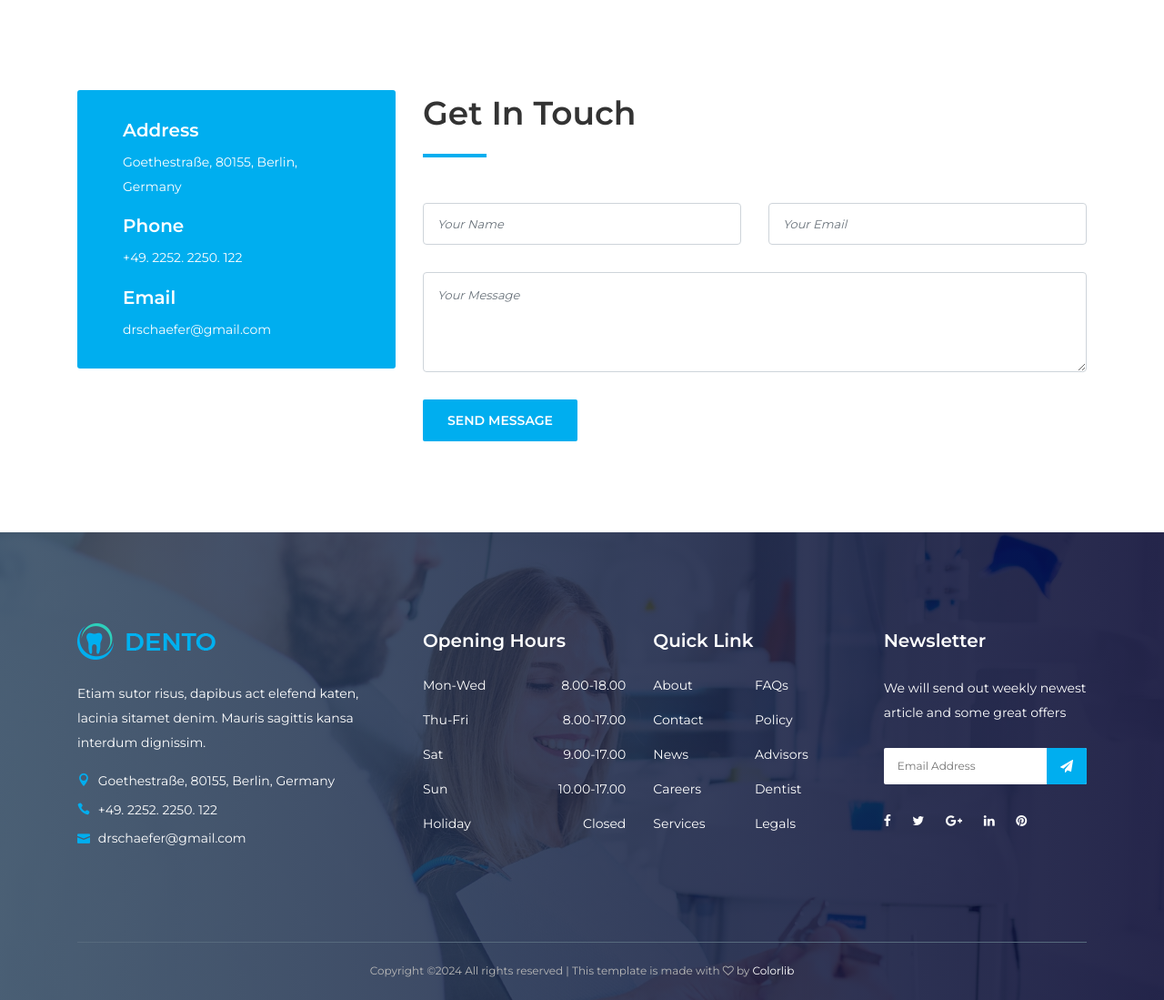
After one commit to Shilpajordan/Django-webdvelopment, a Django app: template consult/website/templates/contact.html in a window 1280 px wide. The commit adds this page. Shown: the part 932-2031 px from the top of the page at 91% size. Run offline with Django 3.2, Linux system fonts and the light colour scheme; the template is opened without the code that fills it, so the values that code supplies are empty; some libraries are stand-ins or nearby versions; some web fonts are replaced.

Commit message:
editing the contact Page

```diff
--- /dev/null
+++ b/consult/website/templates/contact.html
@@ -0,0 +1,338 @@
+{% load static %}
+
+
+<!DOCTYPE html>
+<html lang="en">
+
+<head>
+  <meta charset="UTF-8">
+  <meta name="description" content="Dento - Dentist &amp; Medical HTML Template">
+  <meta http-equiv="X-UA-Compatible" content="IE=edge">
+  <meta name="viewport" content="width=device-width, initial-scale=1, shrink-to-fit=no">
+
+  <!-- Title -->
+  <title>Dento - Dentist &amp; Medical HTML Template</title>
+
+  <!-- Favicon -->
+  <link rel="icon" href="{% static 'website//img/core-img/favicon.ico' %}">
+
+  <!-- Core Stylesheet -->
+  <link rel="stylesheet" href="{% static 'website/css/style.css' %}">
+
+</head>
+
+<body>
+  <!-- Preloader -->
+  <div id="preloader">
+    <div class="preload-content">
+      <div id="dento-load"></div>
+    </div>
+  </div>
+
+  <!-- ***** Header Area Start ***** -->
+  <header class="header-area">
+    <!-- Top Header Area -->
+    <div class="top-header-area">
+      <div class="container h-100">
+        <div class="row h-100 align-items-center">
+          <!-- Top Content -->
+          <div class="col-6 col-md-9 col-lg-8">
+            <div class="top-header-content">
+              <a href="#" data-toggle="tooltip" data-placement="bottom" title="28 Jackson Street, Chicago, 7788569 USA"><i class="fa fa-map-marker"></i> <span>28 Jackson Street, Chicago, 7788569 USA</span></a>
+              <a href="#" data-toggle="tooltip" data-placement="bottom" title="info.dento@gmail.com"><i class="fa fa-envelope"></i> <span>info.dento@gmail.com</span></a>
+            </div>
+          </div>
+          <!-- Top Header Social Info -->
+          <div class="col-6 col-md-3 col-lg-4">
+            <div class="top-header-social-info text-right">
+              <a href="#" data-toggle="tooltip" data-placement="bottom" title="Facebook"><i class="fa fa-facebook"></i></a>
+              <a href="#" data-toggle="tooltip" data-placement="bottom" title="Twitter"><i class="fa fa-twitter"></i></a>
+              <a href="#" data-toggle="tooltip" data-placement="bottom" title="Google Plus"><i class="fa fa-google-plus"></i></a>
+              <a href="#" data-toggle="tooltip" data-placement="bottom" title="Linkedin"><i class="fa fa-linkedin"></i></a>
+              <a href="#" data-toggle="tooltip" data-placement="bottom" title="Pinterest"><i class="fa fa-pinterest"></i></a>
+            </div>
+          </div>
+        </div>
+      </div>
+    </div>
+    <!-- Top Header End -->
+
+    <!-- Main Header Start -->
+    <div class="main-header-area">
+      <div class="classy-nav-container breakpoint-off">
+        <div class="container">
+          <!-- Classy Menu -->
+          <nav class="classy-navbar justify-content-between" id="dentoNav">
+
+            <!-- Logo -->
+            <a class="nav-brand" href="index.html"><img src="{% static 'website//img/core-img/logo.png' %}" alt=""></a>
+
+            <!-- Navbar Toggler -->
+            <div class="classy-navbar-toggler">
+              <span class="navbarToggler"><span></span><span></span><span></span></span>
+            </div>
+
+            <!-- Menu -->
+            <div class="classy-menu">
+
+              <!-- Close Button -->
+              <div class="classycloseIcon">
+                <div class="cross-wrap"><span class="top"></span><span class="bottom"></span></div>
+              </div>
+
+              <!-- Nav Start -->
+              <div class="classynav">
+                <ul id="nav">
+                  <li><a href="index.html">Home</a></li>
+                  <li><a href="#">Pages</a>
+                    <ul class="dropdown">
+                      <li><a href="index.html">- Home</a></li>
+                      <li><a href="about.html">- About Us</a></li>
+                      <li><a href="service.html">- Service</a></li>
+                      <li><a href="pricing.html">- Pricing</a></li>
+                      <li><a href="blog.html">- Blog</a></li>
+                      <li><a href="blog-details.html">- Blog Details</a></li>
+                      <li><a href="contact.html">- Contact</a></li>
+                      <li><a href="#">- Dropdown</a>
+                        <ul class="dropdown">
+                          <li><a href="#">- Dropdown Item</a></li>
+                          <li><a href="#">- Dropdown Item</a>
+                            <ul class="dropdown">
+                              <li><a href="#">- Even Dropdown</a></li>
+                              <li><a href="#">- Even Dropdown</a></li>
+                              <li><a href="#">- Even Dropdown</a></li>
+                              <li><a href="#">- Even Dropdown</a></li>
+                            </ul>
+                          </li>
+                          <li><a href="#">- Dropdown Item</a></li>
+                          <li><a href="#">- Dropdown Item</a></li>
+                        </ul>
+                      </li>
+                    </ul>
+                  </li>
+                  <li><a href="about.html">About</a></li>
+                  <li><a href="service.html">Service</a></li>
+                  <li><a href="pricing.html">Pricing</a></li>
+                  <li><a href="#">Blog</a>
+                    <ul class="dropdown">
+                      <li><a href="blog.html">- Blog</a></li>
+                      <li><a href="blog-details.html">- Blog Details</a></li>
+                    </ul>
+                  </li>
+                  <li><a href="./contact.html">Contact</a></li>
+                </ul>
+              </div>
+              <!-- Nav End -->
+            </div>
+
+            <!-- Booking Now Button -->
+            <a href="#" class="btn dento-btn booking-btn">Booking Now</a>
+          </nav>
+        </div>
+      </div>
+    </div>
+  </header>
+  <!-- ***** Header Area End ***** -->
+
+  <!-- ***** Breadcrumb Area Start ***** -->
+  <div class="breadcumb-area bg-img bg-gradient-overlay" style="background-image: url({% static 'website/img/bg-img/12.jpg' %});">
+    <div class="container h-100">
+      <div class="row h-100 align-items-center">
+        <div class="col-12">
+          <h2 class="title">Contact</h2>
+        </div>
+      </div>
+    </div>
+  </div>
+  <div class="breadcumb--con">
+    <div class="container">
+      <div class="row">
+        <div class="col-12">
+          <nav aria-label="breadcrumb">
+            <ol class="breadcrumb">
+              <li class="breadcrumb-item"><a href="{% url 'home' %}"><i class="fa fa-home"></i> Home</a></li>
+              <li class="breadcrumb-item active" aria-current="page">Contact</li>
+            </ol>
+          </nav>
+        </div>
+      </div>
+    </div>
+  </div>
+  <!-- ***** Breadcrumb Area End ***** -->
+
+  <!-- ***** Contact Area Start ***** -->
+  <section class="dento-contact-area mt-50 mb-100">
+    <div class="container">
+      <div class="row">
+        <div class="col-12">
+          <div class="google-maps mb-100">
+            <iframe src="https://www.google.com/maps/embed?pb=!1m18!1m12!1m3!1d38832.21548946039!2d13.324242636410256!3d52.533190498371425!2m3!1f0!2f0!3f0!3m2!1i1024!2i768!4f13.1!3m3!1m2!1s0x47a851dd8abc4201%3A0x52120465b5fabc0!2sMitte%2C%20Berlin!5e0!3m2!1sen!2sde!4v1709738605457!5m2!1sen!2sde" width="600" height="450" style="border:0;" allowfullscreen="" loading="lazy" referrerpolicy="no-referrer-when-downgrade"></iframe>
+          </div>
+        </div>
+      </div>
+
+      <div class="row">
+        <!-- Contact Information -->
+        <div class="col-12 col-md-4">
+          <div class="contact-information">
+            <h5>Address</h5>
+            <p>Goethestraße, 80155, Berlin, Germany</p>
+
+            <h5>Phone</h5>
+            <p>+49. 2252. 2250. 122</p>
+
+            <h5>Email</h5>
+            <p class="mb-0">drschaefer@gmail.com</p>
+          </div>
+        </div>
+
+        <!-- Contact Form -->
+        <div class="col-12 col-md-8">
+          <div class="contact-form">
+            <!-- Section Heading -->
+            <div class="section-heading">
+              <h2>Get In Touch </h2>
+              <div class="line"></div>
+            </div>
+            <!-- Form -->
+            <form action="{% url 'contact' %}" method="post">
+               {% csrf_token %}
+              <div class="row">
+                <div class="col-lg-6">
+                  <input type="text" name="message-name" class="form-control mb-30" placeholder="Your Name">
+                </div>
+                <div class="col-lg-6">
+                  <input type="email" name="message-email" class="form-control mb-30" placeholder="Your Email">
+                </div>
+                <div class="col-12">
+                  <textarea name="message" class="form-control mb-30" placeholder="Your Message"></textarea>
+                </div>
+                <div class="col-12">
+                  <button type="submit" class="btn dento-btn">Send Message</button>
+                </div>
+              </div>
+            </form>
+
+          </div>
+        </div>
+      </div>
+    </div>
+  </section>
+  <!-- ***** Contact Area End ***** -->
+
+  <!-- ***** Footer Area Start ***** -->
+  <footer class="footer-area bg-img bg-gradient-overlay" style="background-image: url({% static 'website/img/bg-img/3.jpg' %});">
+    <div class="container">
+      <div class="row">
+        <!-- Single Footer Widget -->
+        <div class="col-12 col-sm-6 col-lg-4">
+          <div class="single-footer-widget">
+            <a href="./index.html" class="d-block mb-4"><img src="{% static 'website//img/core-img/logo.png' %}" alt=""></a>
+            <p>Etiam sutor risus, dapibus act elefend katen, lacinia sitamet denim. Mauris sagittis kansa interdum dignissim.</p>
+            <div class="footer-contact">
+              <p><i class="icon_pin"></i> Goethestraße, 80155, Berlin, Germany</p>
+              <p><i class="icon_phone"></i> +49. 2252. 2250. 122</p>
+              <p><i class="icon_mail"></i> drschaefer@gmail.com</p>
+            </div>
+          </div>
+        </div>
+
+        <!-- Single Footer Widget -->
+        <div class="col-12 col-sm-6 col-lg">
+          <div class="single-footer-widget">
+            <!-- Widget Title -->
+            <h5 class="widget-title">Opening Hours</h5>
+
+            <!-- Opening Hours -->
+            <ul class="opening-hours">
+              <li><span>Mon-Wed</span> <span>8.00-18.00</span></li>
+              <li><span>Thu-Fri</span> <span>8.00-17.00</span></li>
+              <li><span>Sat</span> <span>9.00-17.00</span></li>
+              <li><span>Sun</span> <span>10.00-17.00</span></li>
+              <li><span>Holiday</span> <span>Closed</span></li>
+            </ul>
+          </div>
+        </div>
+
+        <!-- Single Footer Widget -->
+        <div class="col-12 col-sm-6 col-lg">
+          <div class="single-footer-widget">
+            <!-- Widget Title -->
+            <h5 class="widget-title">Quick Link</h5>
+
+            <!-- Quick Links Nav -->
+            <nav>
+              <ul class="quick-links">
+                <li><a href="#">About</a></li>
+                <li><a href="#">FAQs</a></li>
+                <li><a href="#">Contact</a></li>
+                <li><a href="#">Policy</a></li>
+                <li><a href="#">News</a></li>
+                <li><a href="#">Advisors</a></li>
+                <li><a href="#">Careers</a></li>
+                <li><a href="#">Dentist</a></li>
+                <li><a href="#">Services</a></li>
+                <li><a href="#">Legals</a></li>
+              </ul>
+            </nav>
+          </div>
+        </div>
+
+        <!-- Single Footer Widget -->
+        <div class="col-12 col-sm-6 col-lg">
+          <div class="single-footer-widget">
+            <!-- Widget Title -->
+            <h5 class="widget-title">Newsletter</h5>
+
+            <p>We will send out weekly newest article and some great offers</p>
+            <!-- Newsletter Form -->
+            <div class="footer-newsletter-form">
+              <form action="#" method="post">
+                <input type="email" name="nl-email" value="" placeholder="Email Address">
+                <button type="submit"><i class="fa fa-paper-plane" aria-hidden="true"></i></button>
+              </form>
+            </div>
+
+            <!-- Social Info -->
+            <div class="footer-social-info">
+              <a href="#" data-toggle="tooltip" data-placement="top" title="Facebook"><i class="fa fa-facebook"></i></a>
+              <a href="#" data-toggle="tooltip" data-placement="top" title="Twitter"><i class="fa fa-twitter"></i></a>
+              <a href="#" data-toggle="tooltip" data-placement="top" title="Google Plus"><i class="fa fa-google-plus"></i></a>
+              <a href="#" data-toggle="tooltip" data-placement="top" title="Linkedin"><i class="fa fa-linkedin"></i></a>
+              <a href="#" data-toggle="tooltip" data-placement="top" title="Pinterest"><i class="fa fa-pinterest"></i></a>
+            </div>
+          </div>
+        </div>
+      </div>
+    </div>
+
+    <!-- Copywrite Area -->
+    <div class="container">
+      <div class="row">
+        <div class="col-12">
+          <div class="copywrite-content">
+            <p><!-- Link back to Colorlib can't be removed. Template is licensed under CC BY 3.0. -->
+Copyright &copy;<script>document.write(new Date().getFullYear());</script> All rights reserved | This template is made with <i class="fa fa-heart-o" aria-hidden="true"></i> by <a href="https://colorlib.com" target="_blank">Colorlib</a>
+<!-- Link back to Colorlib can't be removed. Template is licensed under CC BY 3.0. --></p>
+          </div>
+        </div>
+      </div>
+    </div>
+  </footer>
+  <!-- ***** Footer Area End ***** -->
+
+  <!-- ******* All JS ******* -->
+  <!-- jQuery js -->
+  <script src="{% static 'website/js/jquery.min.js' %}"></script>
+  <!-- Popper js -->
+  <script src="{% static 'website/js/popper.min.js' %}"></script>
+  <!-- Bootstrap js -->
+  <script src="{% static 'website/js/bootstrap.min.js' %}"></script>
+  <!-- All js -->
+  <script src="{% static 'website/js/dento.bundle.js' %}"></script>
+  <!-- Active js -->
+  <script src="{% static 'website/js/default-assets/active.js' %}"></script>
+
+</body>
+
+</html>
--- a/consult/website/templates/home.html
+++ b/consult/website/templates/home.html
@@ -1,5 +1,4 @@
 {% load static %}
-
 
 <!DOCTYPE html>
 <html lang="en">
@@ -350,9 +349,7 @@
         <!-- Video Area -->
         <div class="col-12 col-lg-6">
           <div class="dento-video-area mb-100">
-            <img src="{% static 'website//img/bg-img/14.jpg' %}" alt="">
-            <!-- Play Button -->
-            <a href="#" class="video-play-button"><i class="fa fa-play" aria-hidden="true"></i></a>
+            <iframe width="560" height="315" src="https://www.youtube.com/embed/MMHW8i60VCc?si=03MjioZs-E2pZQrD" title="YouTube video player" frameborder="0" allow="accelerometer; autoplay; clipboard-write; encrypted-media; gyroscope; picture-in-picture; web-share" allowfullscreen></iframe>
           </div>
         </div>
       </div>
--- a/consult/website/urls.py
+++ b/consult/website/urls.py
@@ -3,4 +3,5 @@ from . import views
 
 urlpatterns = [
     path('', views.home, name="home"),
+    path('contact.html', views.contact, name="contact"),
 ]
```
Also changed, not shown: consult/website/views.py (+23 -0 lines), consult/static/website/img/bg-img/modern.png (added).
